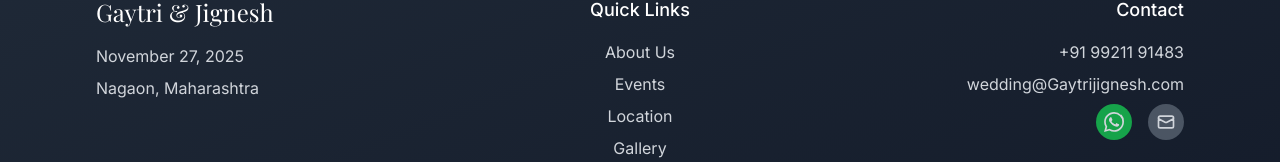
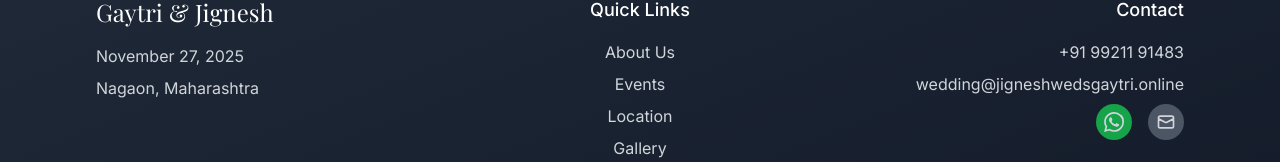
Before and after one commit to vishalsonawane03/vs-sister-wedding-invitation, a React (Vite) app: page / in a window 1280 px wide. Shown: the part 6155-6317 px from the top of the page. Built offline with nearby package versions, Linux system fonts and the light colour scheme.

Commit message:
updated the email

```diff
--- a/src/components/Footer.jsx
+++ b/src/components/Footer.jsx
@@ -39,7 +39,7 @@ const Footer = () => {
             <h4 className="text-lg font-medium mb-4">Contact</h4>
             <div className="space-y-2 text-gray-300">
               <p>+91 99211 91483</p>
-              <p>wedding@Gaytrijignesh.com</p>
+              <p>wedding@jigneshwedsgaytri.online</p>
               <div className="flex justify-center md:justify-end space-x-4 mt-4">
                 <a
                   href="https://wa.me/919921191483"
@@ -53,7 +53,7 @@ const Footer = () => {
                   </svg>
                 </a>
                 <a
-                  href="mailto:wedding@Gaytrijignesh.com"
+                  href="mailto:wedding@jigneshwedsgaytri.online"
                   className="bg-gray-600 hover:bg-gray-700 p-2 rounded-full transition-colors"
                   aria-label="Email"
                 >
--- a/src/components/RSVPForm.jsx
+++ b/src/components/RSVPForm.jsx
@@ -279,7 +279,7 @@ Message: ${formData.message}`
                     </svg>
                     <div>
                       <p className="font-medium text-gray-800">Email</p>
-                      <p className="text-gray-600">wedding@Gaytrijignesh.com</p>
+                      <p className="text-gray-600">wedding@jigneshwedsgaytri.online</p>
                     </div>
                   </div>
                 </div>
```
